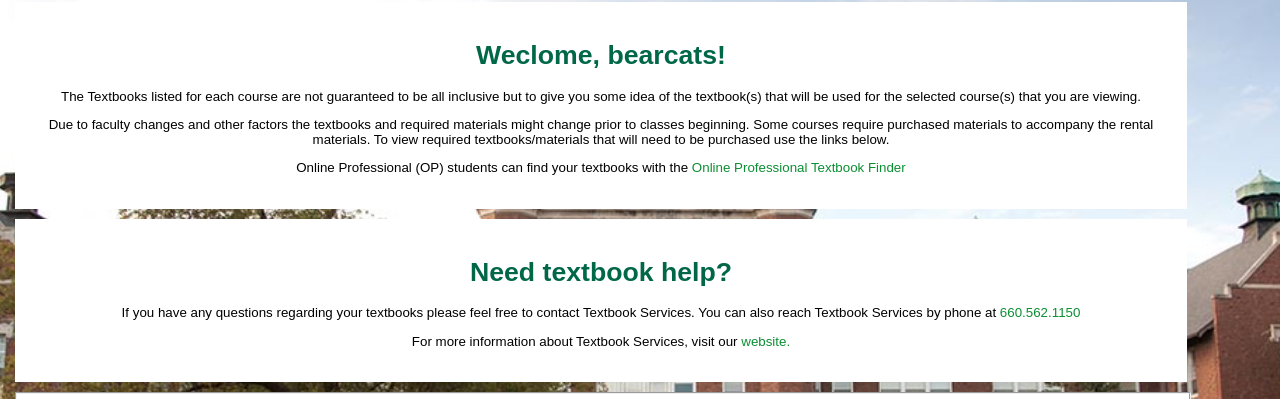
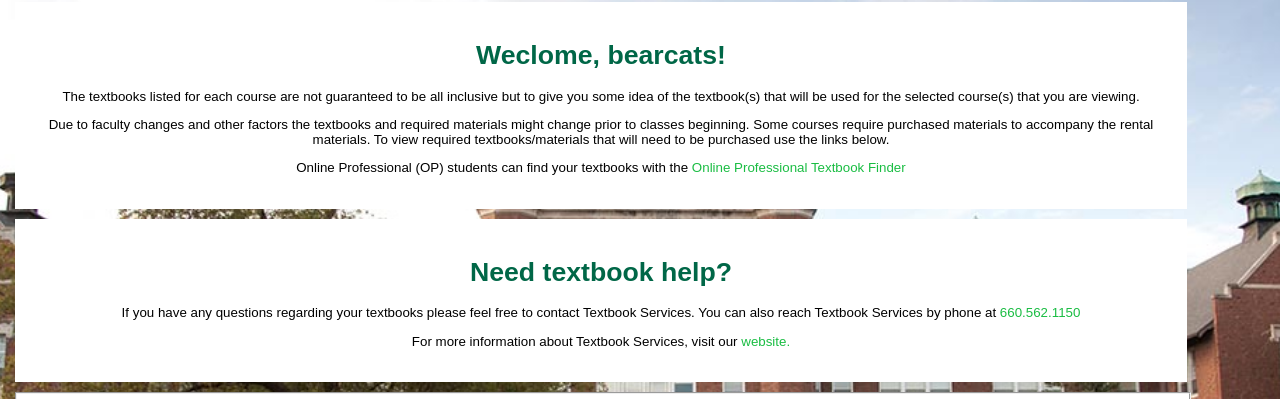
Before and after one commit to 334Fa22/client-project-group2cowgerelliffpolak, a plain HTML site: page textbooks.html in a window 1280 px wide. Shown: the part 128-527 px from the top of the page. Drawn offline with Linux system fonts and the light colour scheme.

Commit message:
changes made to link color to improve accessibility

```diff
--- a/css/styles.css
+++ b/css/styles.css
@@ -129,7 +129,7 @@ font-size: smaller;
 }
 
 main a{
-  color:#0C8E33;
+  color:#1ABD43;
   text-decoration: none;
 }
 
--- a/textbooks.html
+++ b/textbooks.html
@@ -114,7 +114,7 @@
       <div class="grid-container">
         <div class="form-container">
           <h1>Weclome, bearcats!</h1>
-          <p>The Textbooks listed for each course are not guaranteed to be all inclusive but to give you some idea of the textbook(s) that will be used for the selected course(s) that you are viewing.</p>
+          <p>The textbooks listed for each course are not guaranteed to be all inclusive but to give you some idea of the textbook(s) that will be used for the selected course(s) that you are viewing.</p>
           <p>Due to faculty changes and other factors the textbooks and required materials might change prior to classes beginning. Some courses require purchased materials to accompany the rental materials. To view required textbooks/materials that will need to be purchased use the links below.</p>
           <p>Online Professional (OP) students can find your textbooks with the <a href="https://cite5.nwmissouri.edu/textbookFinder/#/student/textbook-finder">Online Professional Textbook Finder</a></p>
         </div>
```
